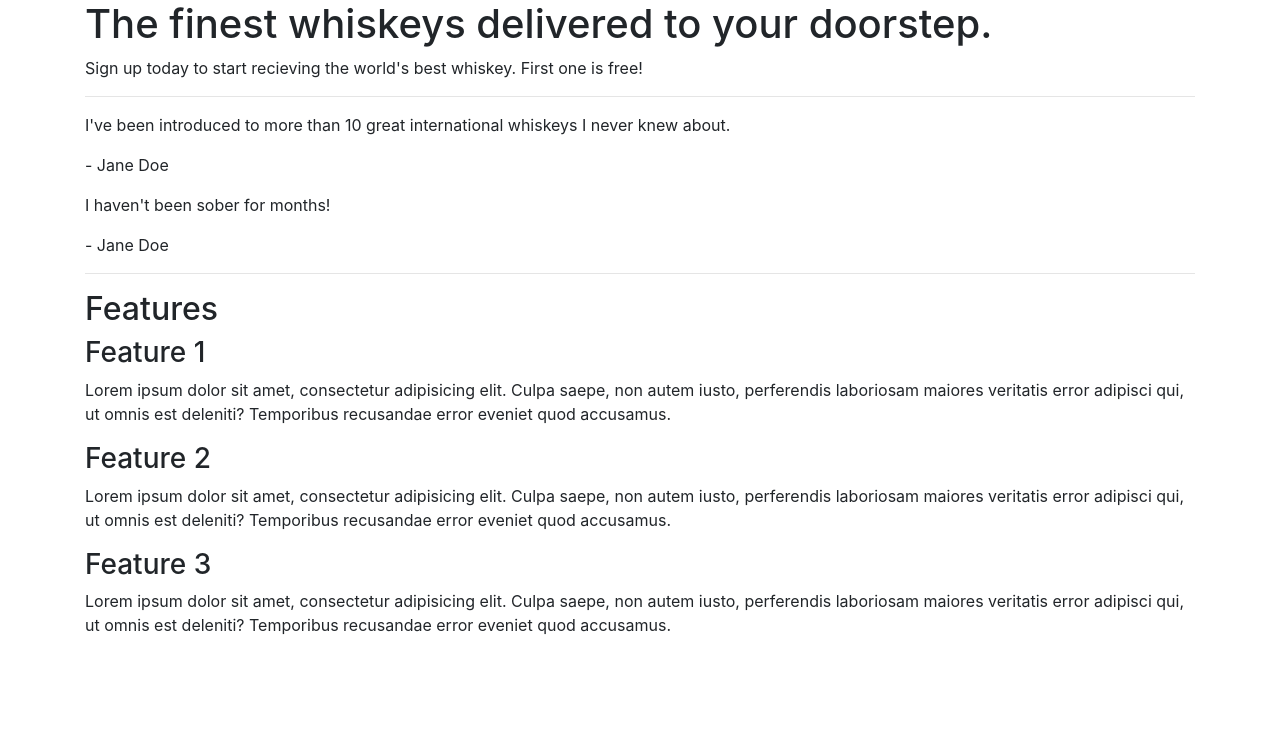
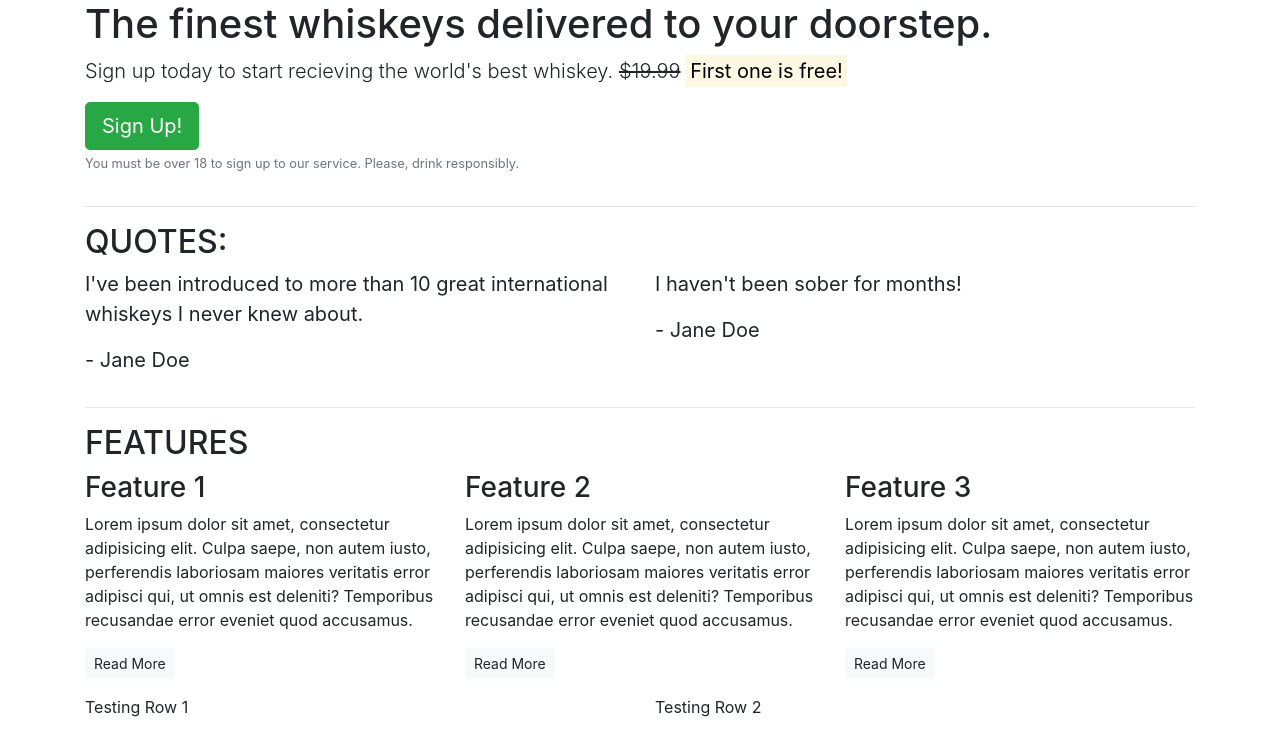
Before and after one commit to AntonIsaksson/bootstrap, a plain HTML site: page whiskey-drop/index.html in a window 1280 px wide. Drawn offline with nearby package versions, Linux system fonts and the light colour scheme.

Commit message:
Added Grid

```diff
--- a/whiskey-drop/index.html
+++ b/whiskey-drop/index.html
@@ -4,48 +4,84 @@
     <meta charset="UTF-8">
 
     <title>Whiskey Drop | Taste a new whiskey every month</title>
+    <meta name="viewport" content="width-device-width, initial-scale=1.0">
     <link rel="stylesheet" href="https://stackpath.bootstrapcdn.com/bootstrap/4.3.1/css/bootstrap.min.css" integrity="sha384-ggOyR0iXCbMQv3Xipma34MD+dH/1fQ784/j6cY/iJTQUOhcWr7x9JvoRxT2MZw1T" crossorigin="anonymous">
     <script src="https://stackpath.bootstrapcdn.com/bootstrap/4.3.1/js/bootstrap.min.js" integrity="sha384-JjSmVgyd0p3pXB1rRibZUAYoIIy6OrQ6VrjIEaFf/nJGzIxFDsf4x0xIM+B07jRM" crossorigin="anonymous"></script>
 </head>
 <body>
     <article class="container">
-
+        <div class="row">
+            <div class="col-12">
                 <section class="callout">
                     <h1>The finest whiskeys delivered to your doorstep.</h1>
-            <p>Sign up today to start recieving the world's best whiskey. First one is free!</p>
+                    <p class="lead">Sign up today to start recieving the world's best whiskey.
+                    <s>$19.99</s> <strong><mark>First one is free!</mark></strong></p>
+                    <button class="btn btn-success btn-lg">Sign Up!</button>
+                    <p class="text-muted"><small>You must be over 18 to sign up to our service. Please, drink responsibly.</small></p>
                 </section>
+            </div>
+        </div>
 
         <hr>
 
         <section class="quotes">
-            <h2 class="text-uppercase"></h2>
-            <div class="quote">
+            <div class="row">
+                <div class="col-12">
+                    <h2 class="text-uppercase">Quotes:</h2>
+                </div>
+            </div>
+            <div class="row">
+                <div class="col-12 col-md-6">
+                    <blockquote class="blockquote">
                         <p>I've been introduced to more than 10 great international whiskeys I never knew about.</p>
                         <p>- Jane Doe</p>
+                    </blockquote>
                 </div>
-            <div class="quote">
+                <div class="col-12 col-md-6">
+                <blockquote class="blockquote">
                     <p>I haven't been sober for months!</p>
                     <p>- Jane Doe</p>
+                </blockquote>
+                </div>
             </div>
         </section>
 
         <hr>
 
         <section class="features">
-            <h2>Features</h2>
+            <div class="row">
+                <div class="col-12">
+                    <h2 class="text-uppercase">Features</h2>
+                </div>
+            </div>
+            <div class="row">
+                <div class="col-12 col-md-6 col-lg-4">
                     <div class="feature">
                         <h3>Feature 1</h3>
                         <p>Lorem ipsum dolor sit amet, consectetur adipisicing elit. Culpa saepe, non autem iusto, perferendis laboriosam maiores veritatis error adipisci qui, ut omnis est deleniti? Temporibus recusandae error eveniet quod accusamus.</p>
+                        <p><a href="" class="btn btn-sm btn-light">Read More</a></p>
                     </div>
+                </div>
+                <div class="col-12 col-md-6 col-lg-4">
                     <div class="feature">
                         <h3>Feature 2</h3>
                         <p>Lorem ipsum dolor sit amet, consectetur adipisicing elit. Culpa saepe, non autem iusto, perferendis laboriosam maiores veritatis error adipisci qui, ut omnis est deleniti? Temporibus recusandae error eveniet quod accusamus.</p>
+                        <p><a href="" class="btn btn-sm btn-light">Read More</a></p>
                     </div>
+                </div>
+                <div class="col-12 d-md-none d-lg-block col-lg-4">
                     <div class="feature">
                         <h3>Feature 3</h3>
                         <p>Lorem ipsum dolor sit amet, consectetur adipisicing elit. Culpa saepe, non autem iusto, perferendis laboriosam maiores veritatis error adipisci qui, ut omnis est deleniti? Temporibus recusandae error eveniet quod accusamus.</p>
+                        <p><a href="" class="btn btn-sm btn-light">Read More</a></p>
+                    </div>
+                </div>
             </div>
         </section>
+        <div class="row">
+            <div class="col-6">Testing Row 1</div>
+            <div class="col-6">Testing Row 2</div>
+        </div>
 
     </article>
 </body>
```
Lines whose indentation alone changed are shown as unchanged.
